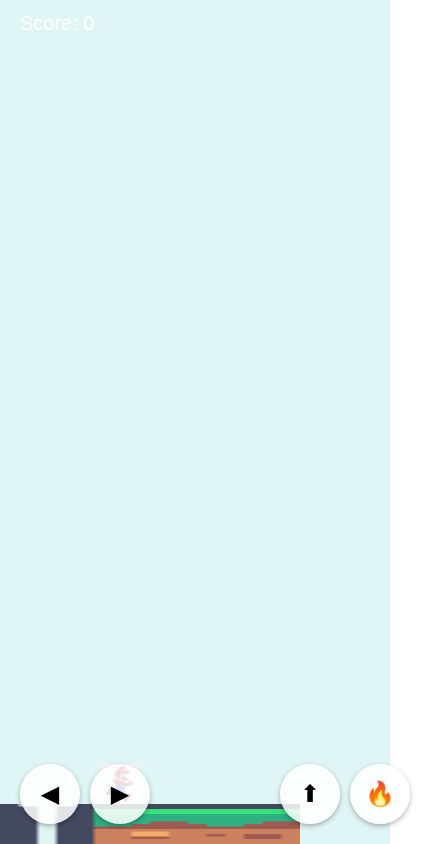
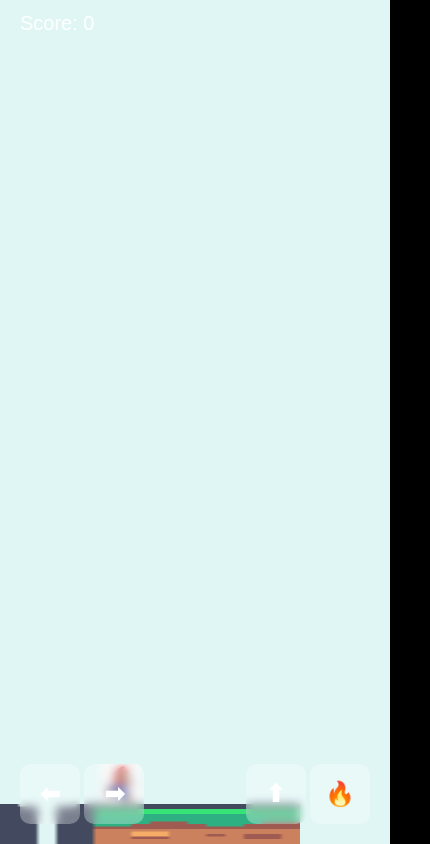
Before and after one commit to SubikshanM/Super-Platformer-Game, a plain HTML site: page index.html in a window 390 px wide. Shown: the whole page, 430 px wide, since content can reach past the window. Drawn offline with Linux system fonts and the light colour scheme.

Commit message:
My updates

```diff
--- a/game.js
+++ b/game.js
@@ -253,7 +253,9 @@ function drawText(txt, color) {
   ctx.textAlign = "center";
   ctx.fillText(txt, canvas.width / 2, canvas.height / 2);
   ctx.font = "20px Arial";
-  ctx.fillText("Press ENTER to restart", canvas.width / 2, canvas.height / 2 + 40);
+  const isTouch = "ontouchstart" in window || navigator.maxTouchPoints > 0;
+  const msg = isTouch ? "Tap to restart" : "Press ENTER to restart";
+  ctx.fillText(msg, canvas.width / 2, canvas.height / 2 + 40);
 }
 
 function draw() {
@@ -300,7 +302,15 @@ loadAssets(() => {
   requestAnimationFrame(gameLoop);
 });
 
-// MOBILE TOUCH BUTTON CONTROLS
+// Restart on mobile touch if game is over or won
+canvas.addEventListener("touchstart", () => {
+  if (gameOver || gameWon) location.reload();
+});
+canvas.addEventListener("mousedown", () => {
+  if (gameOver || gameWon) location.reload();
+});
+
+// Mobile Controls
 const leftBtn = document.getElementById("leftBtn");
 const rightBtn = document.getElementById("rightBtn");
 const jumpBtn = document.getElementById("jumpBtn");
--- a/index.html
+++ b/index.html
@@ -2,18 +2,23 @@
 <html lang="en">
 <head>
   <meta charset="UTF-8" />
-  <meta name="viewport" content="width=device-width, initial-scale=1.0"/>
-  <title>Mario-style Game</title>
+  <meta name="viewport" content="width=device-width, initial-scale=1.0, maximum-scale=1.0, user-scalable=no" />
+  <title>Mario Game</title>
   <link rel="stylesheet" href="style.css" />
 </head>
 <body>
   <canvas id="gameCanvas"></canvas>
 
+  <!-- Rotate device message -->
+  <div id="rotateOverlay">
+    <p>Please rotate your device to landscape mode ⤵</p>
+  </div>
+
   <!-- Mobile Controls -->
-  <div class="mobile-controls">
+  <div id="mobileControls">
     <div class="left-controls">
-      <button id="leftBtn">◀</button>
-      <button id="rightBtn">▶</button>
+      <button id="leftBtn">⬅</button>
+      <button id="rightBtn">➡</button>
     </div>
     <div class="right-controls">
       <button id="jumpBtn">⬆</button>
--- a/style.css
+++ b/style.css
@@ -1,46 +1,62 @@
-body {
+* {
   margin: 0;
-  overflow: hidden;
-  font-family: sans-serif;
+  padding: 0;
+  box-sizing: border-box;
 }
 
-canvas {
-  display: block;
-  background-color: #87CEEB;
+body, html {
+  width: 100%;
+  height: 100%;
+  overflow: hidden;
+  background: #000;
+  font-family: Arial, sans-serif;
 }
 
-/* Hide mobile controls by default */
-.mobile-controls {
-  display: none;
+#gameCanvas {
+  display: block;
+  background-color: #000;
 }
 
-/* Show only on mobile view */
-@media (max-width: 768px) {
-  .mobile-controls {
+/* Mobile Controls Container */
+#mobileControls {
+  position: fixed;
+  bottom: 20px;
+  left: 0;
+  right: 0;
   display: flex;
-    position: absolute;
-    bottom: 20px;
-    width: 100%;
   justify-content: space-between;
   padding: 0 20px;
   pointer-events: none;
   z-index: 999;
 }
 
-  .mobile-controls button {
+#leftControls,
+#rightControls {
+  display: flex;
+  gap: 10px;
+  pointer-events: auto;
+}
+
+#mobileControls button {
   width: 60px;
   height: 60px;
   font-size: 24px;
-    border-radius: 50%;
   border: none;
-    background-color: rgba(255, 255, 255, 0.85);
-    box-shadow: 0 2px 5px rgba(0, 0, 0, 0.3);
-    pointer-events: all;
+  border-radius: 10px;
+  background: rgba(255, 255, 255, 0.3);
+  color: white;
+  font-weight: bold;
+  backdrop-filter: blur(5px);
+  cursor: pointer;
 }
 
-  .left-controls,
-  .right-controls {
-    display: flex;
-    gap: 10px;
+#mobileControls button:active {
+  background: rgba(255, 255, 255, 0.6);
+}
+
+/* Hide controls on desktop */
+@media (hover: hover) and (pointer: fine) {
+  #mobileControls {
+    display: none !important;
   }
 }
```
Lines whose indentation alone changed are shown as unchanged.
